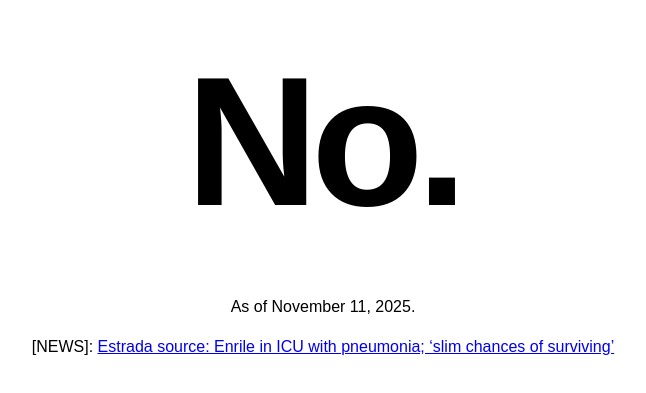
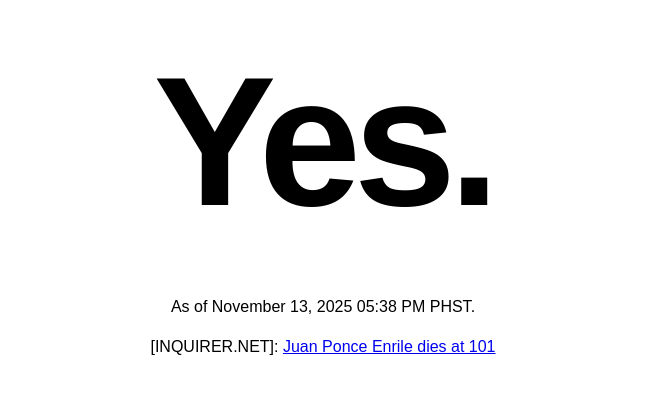
Before and after one commit to teacherbuknoy/hasenrilediedyet, a website: page src/index.html in a window 1280 px wide. Shown: the part 211-604 px from the top of the page, without its empty margins (317-963 px from the left). Drawn offline with Linux system fonts and the light colour scheme; a web font is replaced by a local one.

Commit message:
fix: update index.html with latest news and correct date

```diff
--- a/src/index.html
+++ b/src/index.html
@@ -32,9 +32,9 @@
 <body>
   <header class="headline">
     <h1 class="visually-hidden">Has Enrile died yet?</h1>
-    <p class="answer">No.</p>
-    <p class="meta">As of <time datetime="2025-05-05">November 11, 2025</time>.</p>
-    <p class="meta">[NEWS]: <a href="https://newsinfo.inquirer.net/2138159/estradas-source-says-enrile-at-icu-due-to-pneumonia-has-slim-chances-of-surviving">Estrada source: Enrile in ICU with pneumonia; ‘slim chances of surviving’</a></p>
+    <p class="answer">Yes.</p>
+    <p class="meta">As of <time datetime="2025-05-05">November 13, 2025 05:38 PM PHST</time>.</p>
+    <p class="meta">[INQUIRER.NET]: <a href="https://newsinfo.inquirer.net/2138203/juan-ponce-enrile-dies-at-101">Juan Ponce Enrile dies at 101</a></p>
   </header>
   <section class="timeline" aria-labelledby="timeline-heading">
     <h2 id="timeline-heading">Enrile has outlived…</h2>
```
Also changed, not shown: src/images/og.png, src/images/twitter.png.
